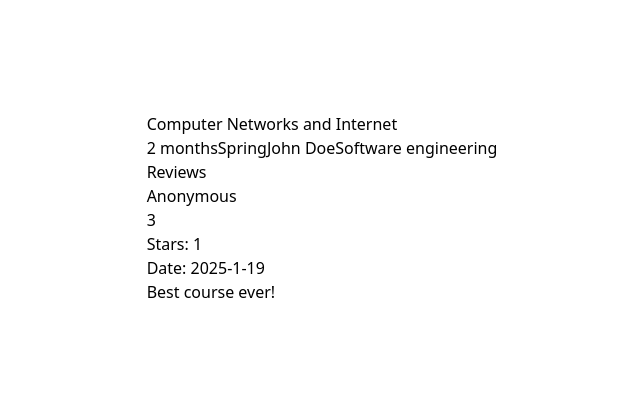
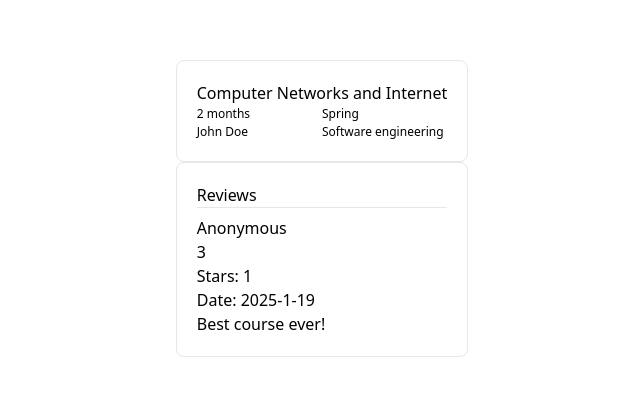
Before and after one commit to CaptainCluster/react_hackathon_2025, a React (Vite) app in the folder src/: page /course/1 in a window 1280 px wide. Shown: the part 192-588 px from the top of the page, without its empty margins (318-958 px from the left). Built offline with nearby package versions, Linux system fonts and the light colour scheme.

Commit message:
CSS progress

```diff
--- /dev/null
+++ b/src/src/components/Course/CourseInfo.tsx
@@ -0,0 +1,17 @@
+import Course from "../../models/interfaces/Course";
+
+const CourseInfo = ({ course }: { course: Course }) => {
+  return (
+    <div className="p-5 border border-gray-200 rounded-lg">
+      <h1>{course.name}</h1>
+      <div className="grid grid-cols-2">
+        <p className="additional-info">{course.duration}</p>
+        <p className="additional-info">{course.term}</p>
+        <p className="additional-info">{course.teacher}</p>
+        <p className="additional-info">{course.subject}</p>
+      </div>
+    </div>
+  );
+};
+
+export default CourseInfo;
--- a/src/src/components/CourseView.tsx
+++ b/src/src/components/Course/CourseView.tsx
@@ -1,8 +1,8 @@
 import { useQuery } from "@tanstack/react-query";
 import CourseInfo from "./CourseInfo";
-import Reviews from "./Reviews";
-import { getCourses } from "../api/course";
-import findCourse from "../utils/findCourse";
+import Reviews from "../Reviews";
+import { getCourses } from "../../api/course";
+import findCourse from "../../utils/findCourse";
 
 const CourseView = ({ courseId }: { courseId: string | undefined }) => {
   const { isLoading, isError, data, error } = useQuery({
--- a/src/src/components/CourseInfo.tsx
+++ /dev/null
@@ -1,17 +0,0 @@
-import Course from "../models/interfaces/Course";
-
-const CourseInfo = ({ course }: { course: Course }) => {
-  return (
-    <div>
-      <h1>{course.name}</h1>
-      <div>
-        {course.duration}
-        {course.term}
-        {course.teacher}
-        {course.subject}
-      </div>
-    </div>
-  );
-};
-
-export default CourseInfo;
--- a/src/src/components/Reviews.tsx
+++ b/src/src/components/Reviews.tsx
@@ -3,9 +3,9 @@ import Course from "../models/interfaces/Course";
 
 const Reviews = ({ course }: { course: Course }) => {
   return (
-    <div>
-      <h3>Reviews</h3>
-      <div>
+    <div className="p-5 border border-gray-200 rounded-lg">
+      <h3 className="border-b border-gray-200">Reviews</h3>
+      <div className="mt-2">
         {course.reviews.map((reviewEntry, index) => (
           <ReviewComment reviewData={reviewEntry} index={index} />
         ))}
--- a/src/src/index.css
+++ b/src/src/index.css
@@ -36,3 +36,7 @@ input {
   font: italic;
   font-size: 12px;
 }
+
+.additional-info {
+  font-size: 12px;
+}
--- a/src/src/pages/Course.tsx
+++ b/src/src/pages/Course.tsx
@@ -1,5 +1,5 @@
 import { useParams } from "react-router-dom";
-import CourseView from "../components/CourseView";
+import CourseView from "../components/Course/CourseView";
 
 const Course = () => {
   const courseId: string | undefined = useParams().id;
```
